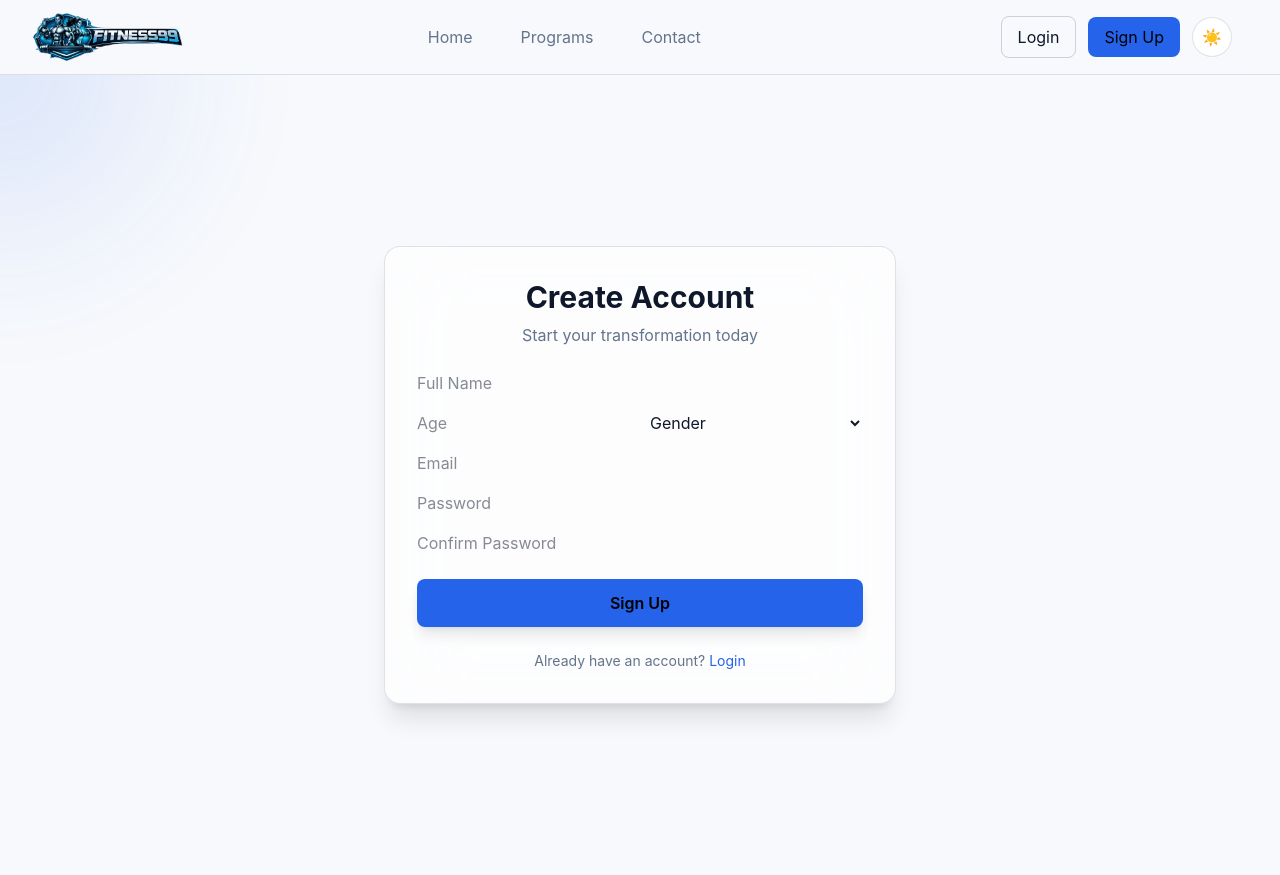
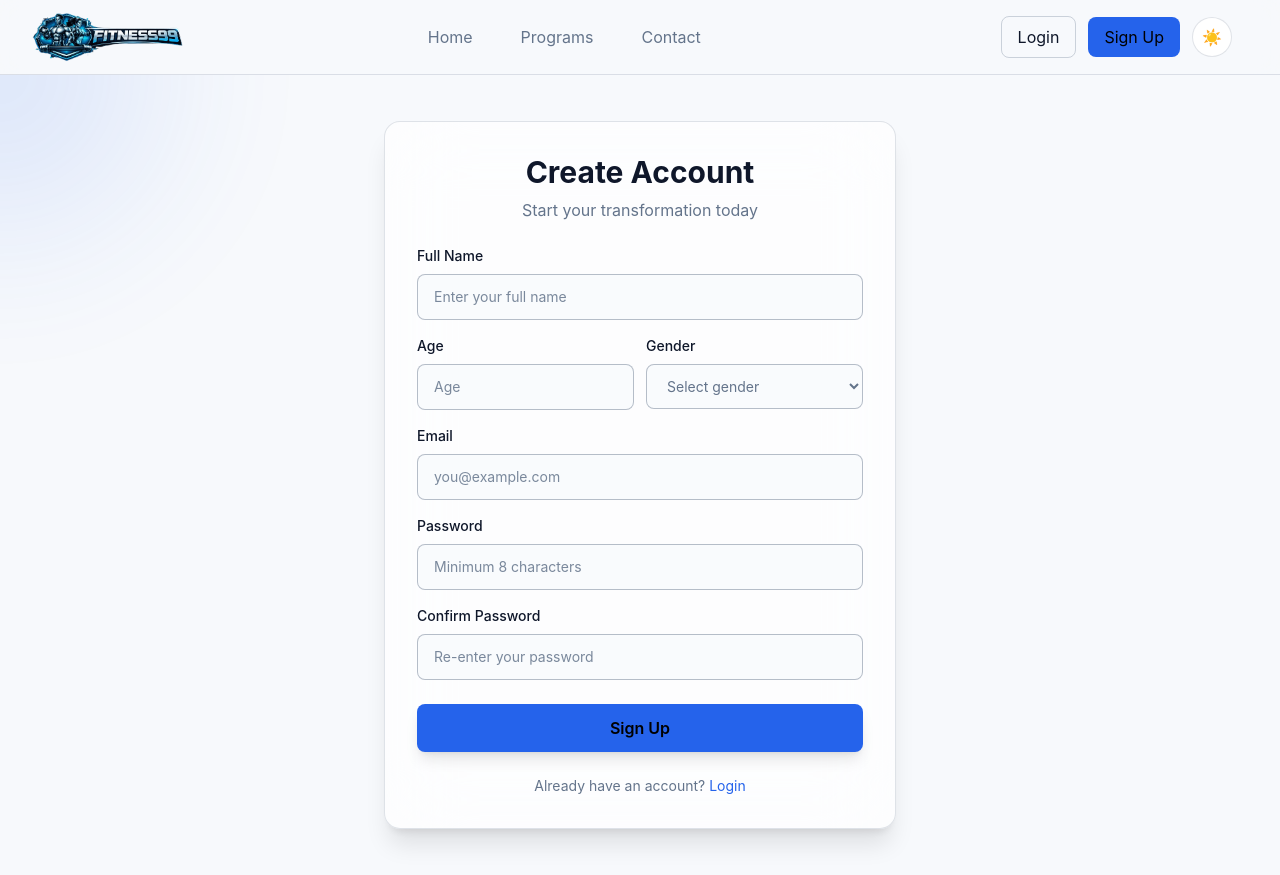
Before and after one commit to Mohitbhatt27/F99, a React (Vite) app: page /signup in a window 1280 px wide. Built offline with nearby package versions, Linux system fonts and the light colour scheme; no server answers.

Commit message:
Refactor SignUpPage to enhance form structure and styling with labels and consistent class usage

```diff
--- a/pages/SignUpPage.jsx
+++ b/pages/SignUpPage.jsx
@@ -16,6 +16,8 @@ function Signup() {
   const [loading, setLoading] = useState(false);
 
   const BASE_URL = import.meta.env.VITE_BASE_URL;
+  const fieldClass =
+    "w-full rounded-lg bg-(--bg)/70 border border-(--text-sub)/45 px-4 py-3 text-sm text-(--text-main) placeholder:text-(--text-sub)/85 focus:outline-none focus:border-(--primary) focus:ring-2 focus:ring-(--primary)/40";
 
   // Redirect if already logged in
   useEffect(() => {
@@ -122,17 +124,26 @@ function Signup() {
         )}
 
         <form onSubmit={handleSubmit} className="flex flex-col gap-4">
+          <label className="block">
+            <span className="mb-2 block text-sm font-medium text-(--text-main)">
+              Full Name
+            </span>
             <input
               name="name"
               type="text"
-            placeholder="Full Name"
+              placeholder="Enter your full name"
               value={form.name}
               onChange={handleChange}
               required
-            className="input"
+              className={fieldClass}
             />
+          </label>
 
           <div className="flex gap-3">
+            <label className="block w-full">
+              <span className="mb-2 block text-sm font-medium text-(--text-main)">
+                Age
+              </span>
               <input
                 name="age"
                 type="number"
@@ -140,52 +151,73 @@ function Signup() {
                 value={form.age}
                 onChange={handleChange}
                 required
-              className="input w-full"
+                className={fieldClass}
               />
+            </label>
 
+            <label className="block w-full">
+              <span className="mb-2 block text-sm font-medium text-(--text-main)">
+                Gender
+              </span>
               <select
                 name="gender"
                 value={form.gender}
                 onChange={handleChange}
                 required
-              className="input w-full"
+                className={`${fieldClass} ${form.gender ? "text-(--text-main)" : "text-(--text-sub)"}`}
               >
-              <option value="">Gender</option>
+                <option value="">Select gender</option>
                 <option value="male">Male</option>
                 <option value="female">Female</option>
                 <option value="other">Other</option>
               </select>
+            </label>
           </div>
 
+          <label className="block">
+            <span className="mb-2 block text-sm font-medium text-(--text-main)">
+              Email
+            </span>
             <input
               name="email"
               type="email"
-            placeholder="Email"
+              placeholder="you@example.com"
               value={form.email}
               onChange={handleChange}
               required
-            className="input"
+              className={fieldClass}
             />
+          </label>
 
+          <label className="block">
+            <span className="mb-2 block text-sm font-medium text-(--text-main)">
+              Password
+            </span>
             <input
               name="password"
               type="password"
-            placeholder="Password"
+              placeholder="Minimum 8 characters"
               value={form.password}
               onChange={handleChange}
               required
-            className="input"
+              className={fieldClass}
             />
+          </label>
 
+          <label className="block">
+            <span className="mb-2 block text-sm font-medium text-(--text-main)">
+              Confirm Password
+            </span>
             <input
               name="confirmPassword"
               type="password"
-            placeholder="Confirm Password"
+              placeholder="Re-enter your password"
               value={form.confirmPassword}
               onChange={handleChange}
               required
-            className="input"
+              className={fieldClass}
             />
+          </label>
 
           <button
             type="submit"
```
Lines whose indentation alone changed are shown as unchanged.
